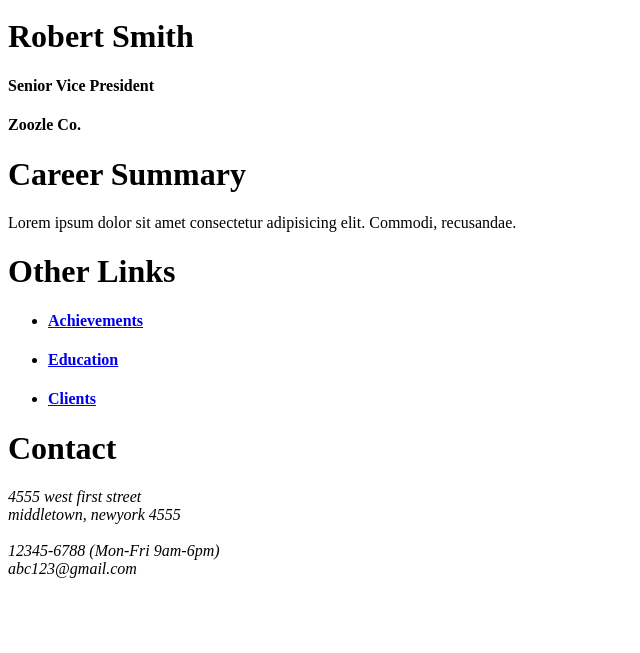
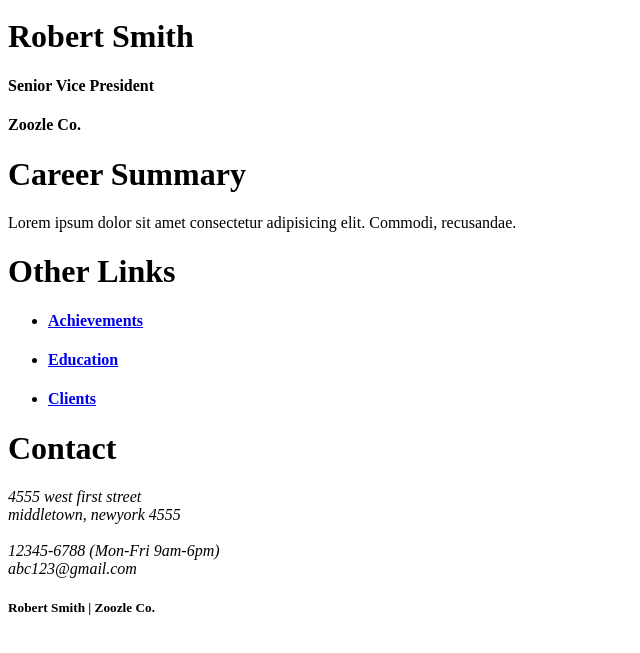
Before and after one commit to Oviyaa-V/IITM-practice, a plain HTML site: page index.html in a window 1280 px wide. Shown: the part 29-682 px from the top of the page, without its empty margins (0-640 px from the left). Drawn offline with Linux system fonts and the light colour scheme.

Commit message:
added footer section

```diff
--- a/index.html
+++ b/index.html
@@ -36,7 +36,9 @@
                 abc123@gmail.com
             </address>
         </div>
-        <div id="footer"></div>
+        <div id="footer">
+             <h5>Robert Smith | Zoozle Co. </h5>
+        </div>
     </div>
 </body>
 </html>
```
